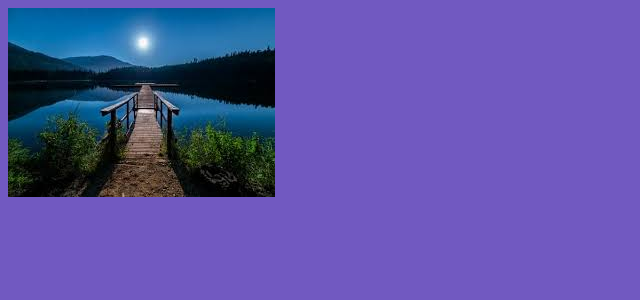
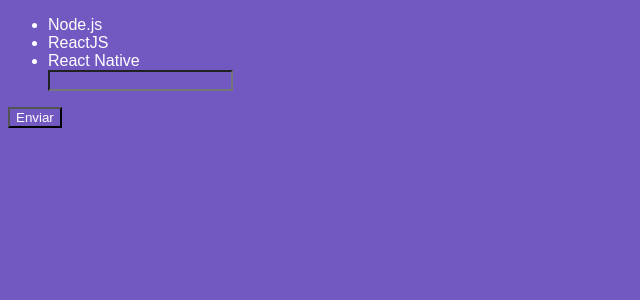
Before and after one commit to wellingtondw/modulo04-react, a React app: page / in a window 1280 px wide. Shown: the top 300 px of the page, without its empty margins (0-640 px from the left). Built offline with nearby package versions, Linux system fonts and the light colour scheme.

Commit message:
create TechList component and add itens to list

```diff
--- a/babel.config.js
+++ b/babel.config.js
@@ -1,3 +1,4 @@
 module.exports = {
-  presets: ["@babel/preset-env", "@babel/preset-react"]
+  presets: ["@babel/preset-env", "@babel/preset-react"],
+  plugins: ["@babel/plugin-proposal-class-properties"]
 };
--- a/package.json
+++ b/package.json
@@ -11,6 +11,7 @@
   },
   "devDependencies": {
     "@babel/core": "^7.7.7",
+    "@babel/plugin-proposal-class-properties": "^7.7.4",
     "@babel/preset-env": "^7.7.7",
     "@babel/preset-react": "^7.7.4",
     "babel-loader": "^8.0.6",
--- a/src/App.js
+++ b/src/App.js
@@ -1,10 +1,10 @@
 import React from "react";
 import "./App.css";
 
-import profile from "./assets/download.jpg";
+import TechList from "./components/TechList";
 
 const App = () => {
-  return <img src={profile} />;
+  return <TechList />;
 };
 
 export default App;
--- /dev/null
+++ b/src/components/TechList.js
@@ -0,0 +1,31 @@
+import React, { useState } from "react";
+
+const TechList = () => {
+  const [techs, setTechs] = useState(["Node.js", "ReactJS", "React Native"]);
+  const [newTech, setNewTech] = useState("");
+
+  const handleInputChange = event => {
+    setNewTech(event.target.value);
+  };
+
+  const handleSubmit = event => {
+    event.preventDefault();
+
+    setTechs([...techs, newTech]);
+    setNewTech("");
+  };
+
+  return (
+    <form onSubmit={handleSubmit}>
+      <ul>
+        {techs.map(tech => (
+          <li key={tech}>{tech}</li>
+        ))}
+        <input type="text" onChange={handleInputChange} value={newTech} />
+      </ul>
+      <button type="submit">Enviar</button>
+    </form>
+  );
+};
+
+export default TechList;
```
Also changed, not shown: 1 other file (tests, documents, lock files or other folders).
